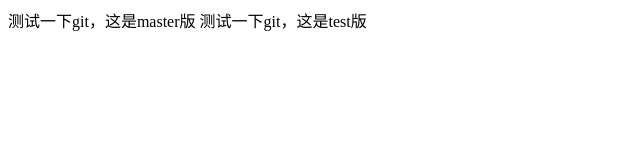
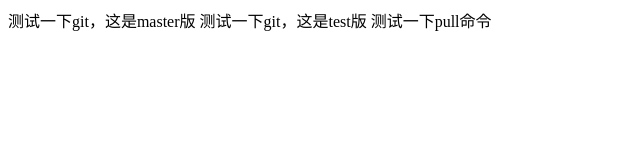
Before and after one commit to Rui9700K/js-primary, a plain HTML site: page js-primary/gitTEST.html in a window 1280 px wide. Shown: the whole page, without its empty margins (0-640 px from the left). Drawn offline with Linux system fonts and the light colour scheme.

Commit message:
Update gitTEST.html

```diff
--- a/js-primary/gitTEST.html
+++ b/js-primary/gitTEST.html
@@ -15,6 +15,7 @@
     <body>
         <a>测试一下git，这是master版</a>
         <a>测试一下git，这是test版</a>
+        <a>测试一下pull命令</a>
         <!--[if lt IE 7]>
             <p class="browsehappy">You are using an <strong>outdated</strong> browser. Please <a href="#">upgrade your browser</a> to improve your experience.</p>
         <![endif]-->
```
